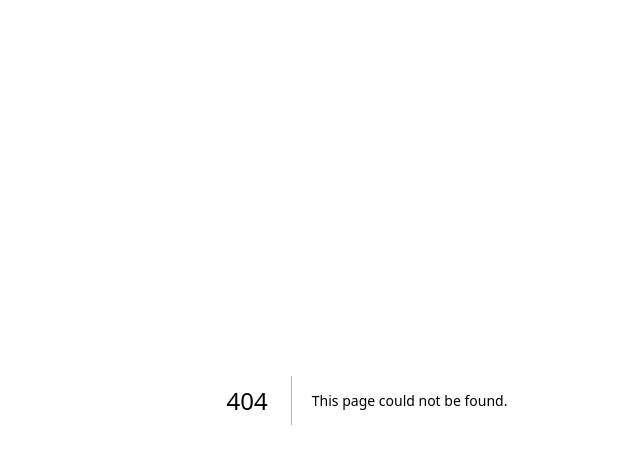
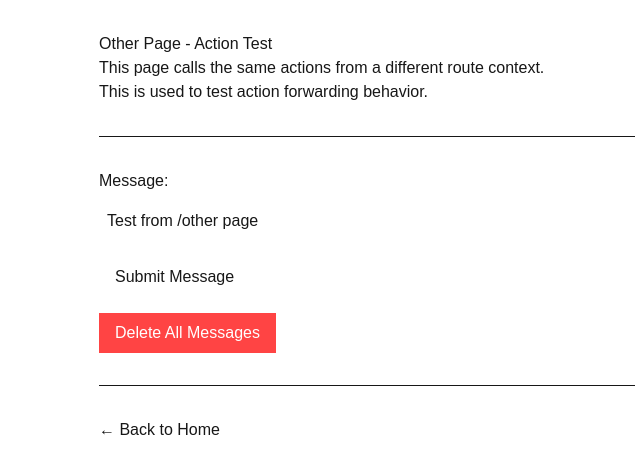
Before and after one commit to 0xWerz/nextjs-demo-app, a Next.js app: page /other in a window 1280 px wide. Before the commit this address had no page. Shown: the top 474 px of the page, without its empty margins (273-913 px from the left). Built offline with nearby package versions, Linux system fonts and the light colour scheme.

Commit message:
Add /other page for multi-worker action forwarding test

```diff
--- /dev/null
+++ b/app/other/page.tsx
@@ -0,0 +1,84 @@
+'use client'
+
+import { submitMessage, deleteAllMessages } from '../actions'
+import { useState } from 'react'
+
+export default function OtherPage() {
+  const [result, setResult] = useState<string>('')
+  const [loading, setLoading] = useState(false)
+
+  async function handleSubmit(formData: FormData) {
+    setLoading(true)
+    try {
+      const response = await submitMessage(formData)
+      setResult(JSON.stringify(response, null, 2))
+    } catch (error) {
+      setResult(`Error: ${error}`)
+    }
+    setLoading(false)
+  }
+
+  async function handleDelete() {
+    setLoading(true)
+    try {
+      const response = await deleteAllMessages()
+      setResult(JSON.stringify(response, null, 2))
+    } catch (error) {
+      setResult(`Error: ${error}`)
+    }
+    setLoading(false)
+  }
+
+  return (
+    <div style={{ padding: '2rem', maxWidth: '600px', margin: '0 auto' }}>
+      <h1>Other Page - Action Test</h1>
+      <p>This page calls the same actions from a different route context.</p>
+      <p>This is used to test action forwarding behavior.</p>
+
+      <hr style={{ margin: '2rem 0' }} />
+
+      <form action={handleSubmit}>
+        <div style={{ marginBottom: '1rem' }}>
+          <label htmlFor="message">Message:</label>
+          <input
+            type="text"
+            id="message"
+            name="message"
+            defaultValue="Test from /other page"
+            style={{ width: '100%', padding: '0.5rem', marginTop: '0.5rem' }}
+          />
+        </div>
+        <button
+          type="submit"
+          disabled={loading}
+          style={{ padding: '0.5rem 1rem', marginRight: '1rem' }}
+        >
+          {loading ? 'Loading...' : 'Submit Message'}
+        </button>
+      </form>
+
+      <button
+        onClick={handleDelete}
+        disabled={loading}
+        style={{ padding: '0.5rem 1rem', marginTop: '1rem', backgroundColor: '#ff4444', color: 'white', border: 'none' }}
+      >
+        Delete All Messages
+      </button>
+
+      {result && (
+        <pre style={{
+          marginTop: '2rem',
+          padding: '1rem',
+          backgroundColor: '#f5f5f5',
+          borderRadius: '4px',
+          overflow: 'auto'
+        }}>
+          {result}
+        </pre>
+      )}
+
+      <hr style={{ margin: '2rem 0' }} />
+      <p><a href="/">← Back to Home</a></p>
+    </div>
+  )
+}
```
